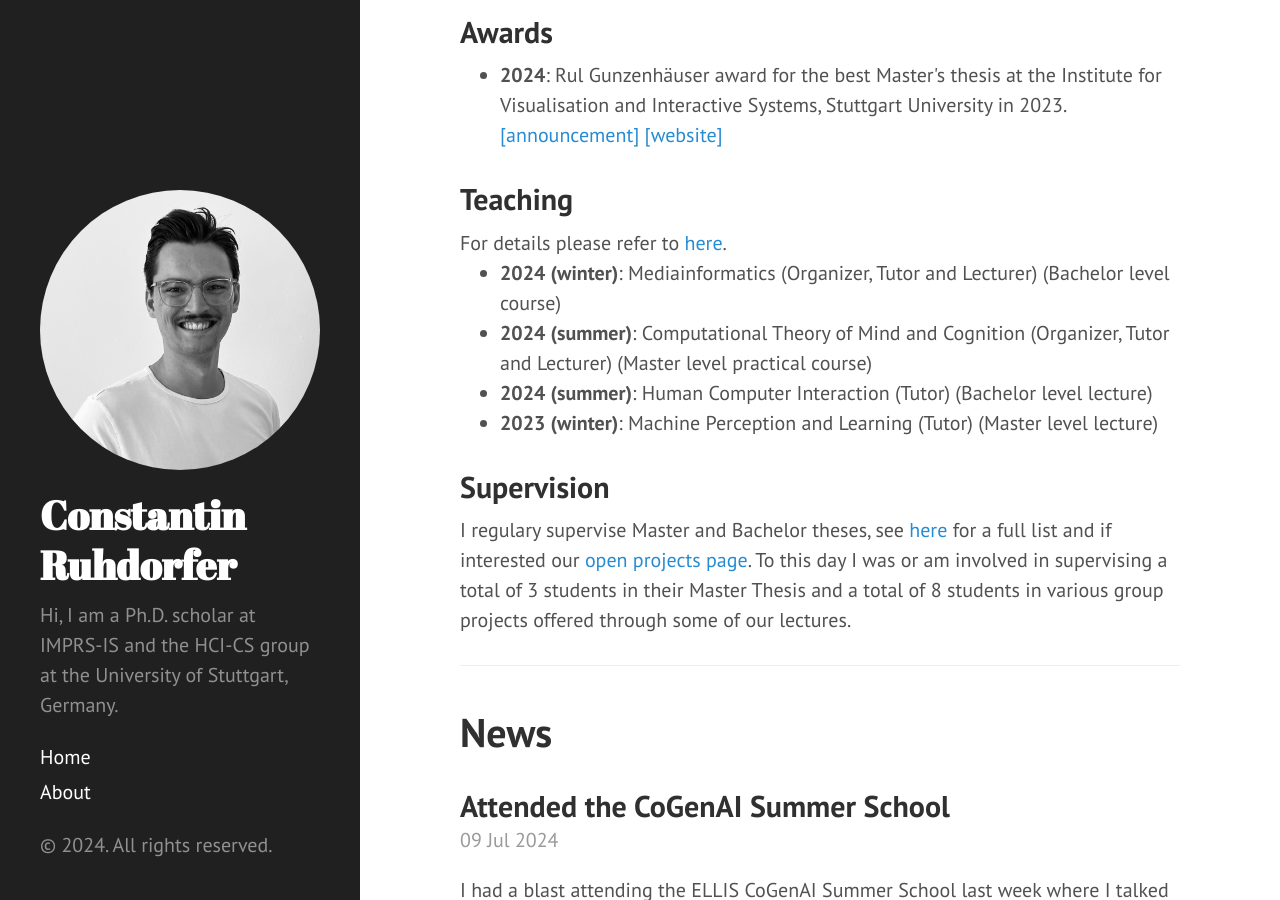
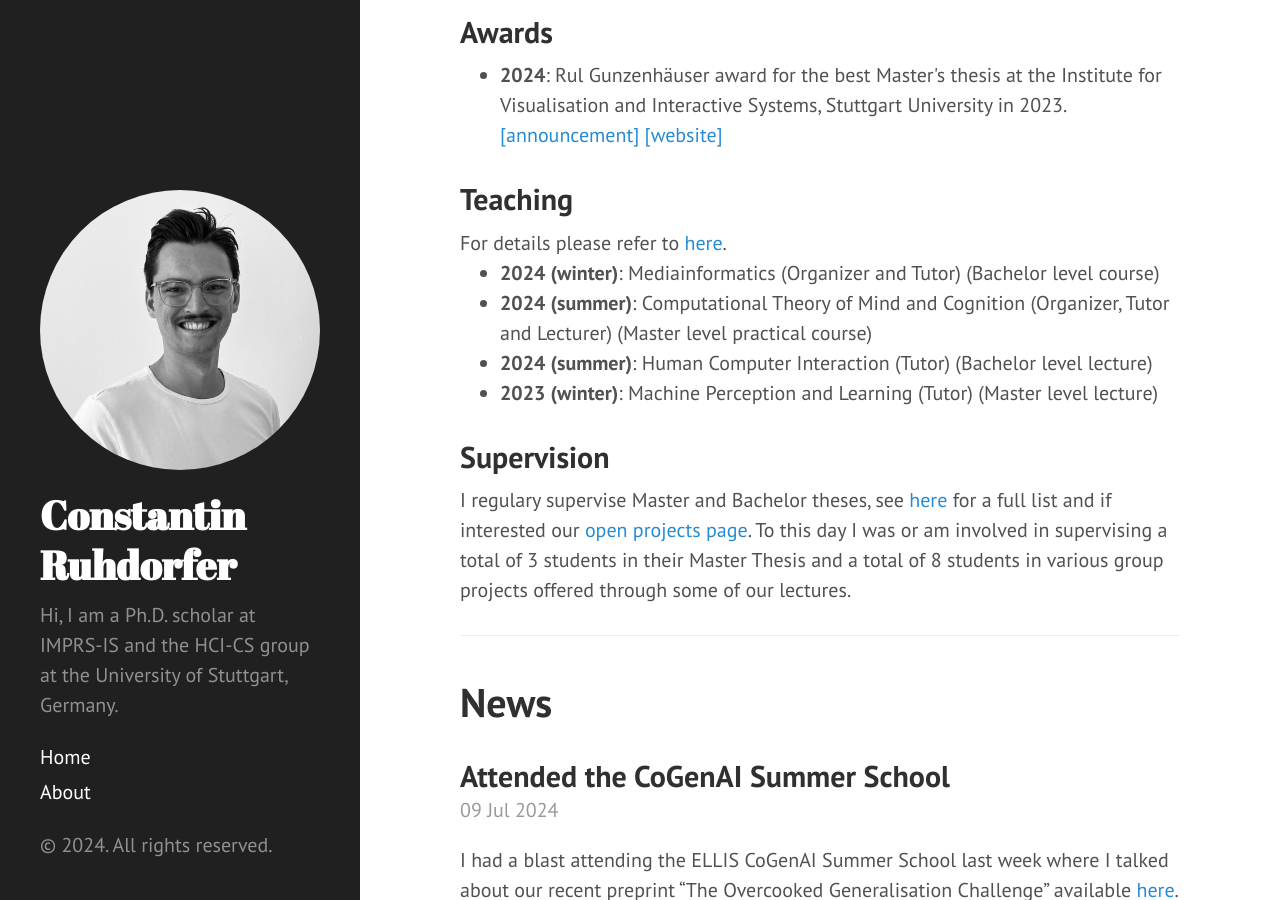
Before and after one commit to ConstantinRuhdorfer/constantinruhdorfer.github.io, a Jekyll site: the page built from index.html, in a window 1280 px wide and 900 px high, scrolled down 1496 px. Built offline with Jekyll 4.4.1, drawn with Linux system fonts in a browser that asks for light colours; the list of posts is cut into pages by our own code.

Commit message:
Update index.html

```diff
--- a/index.html
+++ b/index.html
@@ -41,7 +41,7 @@ For students interested in a project or thesis please check the <a href="https:/
 For details please refer to <a href="https://www.perceptualui.org/teaching/">here</a>.
 
 <ul>
-  <li><b>2024 (winter)</b>: Mediainformatics (Organizer, Tutor and Lecturer) (Bachelor level course)</li>
+  <li><b>2024 (winter)</b>: Mediainformatics (Organizer and Tutor) (Bachelor level course)</li>
   <li><b>2024 (summer)</b>: Computational Theory of Mind and Cognition (Organizer, Tutor and Lecturer) (Master level practical course)</li>
   <li><b>2024 (summer)</b>: Human Computer Interaction (Tutor) (Bachelor level lecture)</li>
   <li><b>2023 (winter)</b>: Machine Perception and Learning (Tutor) (Master level lecture)</li>
```
